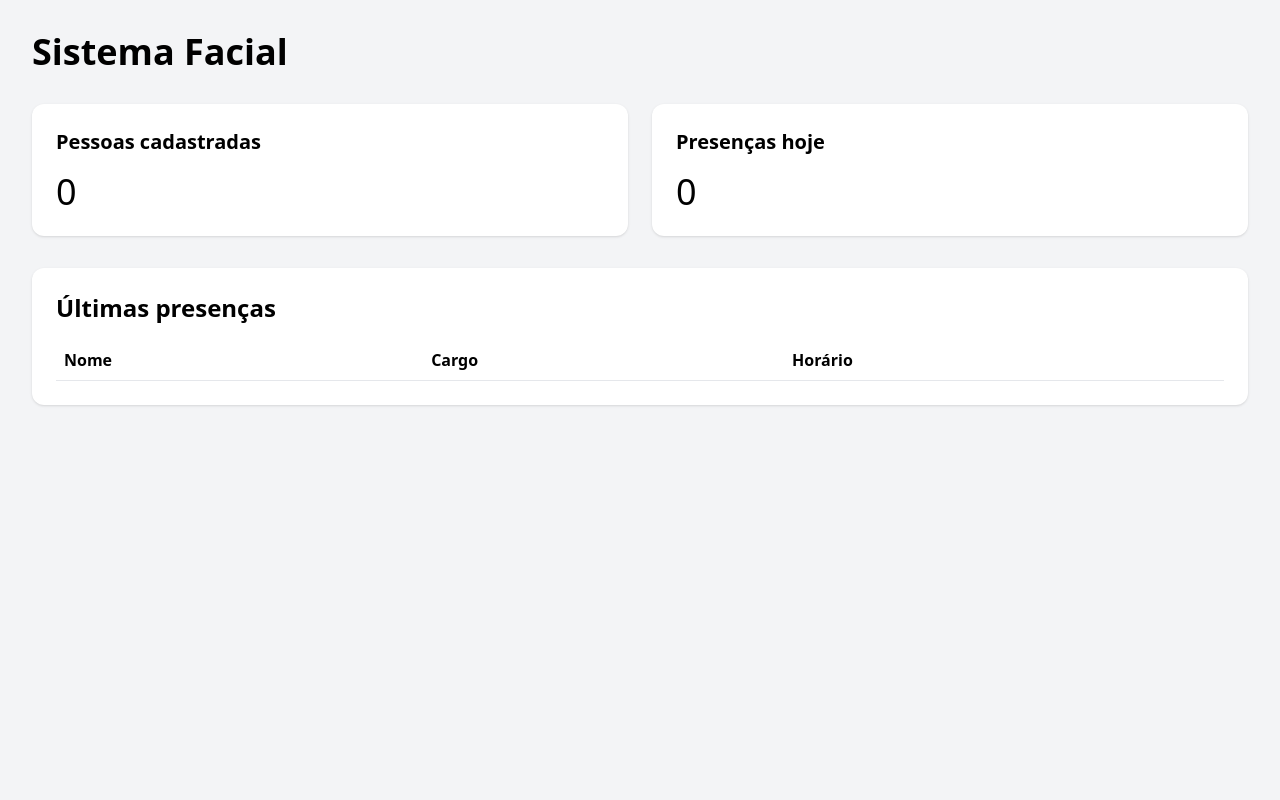
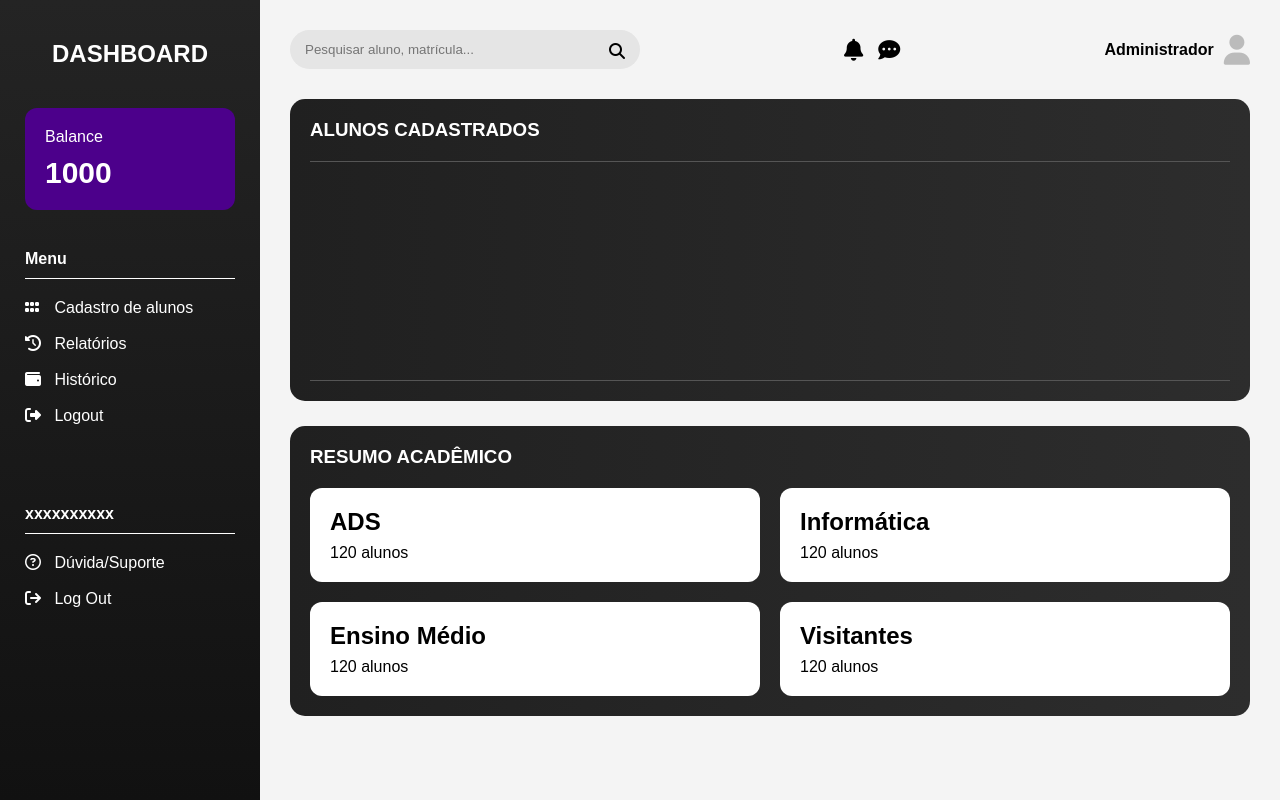
Before and after one commit to EvertonEspedito/IdFace_Django, a Django app: page / in a window 1280 px wide. Run offline with Django 5.2, Linux system fonts and the light colour scheme; data that the repository does not hold is empty; some libraries are stand-ins or nearby versions.

Commit message:
dashboard

```diff
--- /dev/null
+++ b/idFace/core/templates/dashboard.css
@@ -0,0 +1,166 @@
+*{
+    margin:0;
+    padding:0;
+    box-sizing:border-box;
+    font-family:Arial, Helvetica, sans-serif;
+}
+
+body{
+    background:#f4f4f4;
+}
+
+.dashboard{
+    display:flex;
+    min-height:100vh;
+}
+
+/* MENU LATERAL */
+
+.sidebar{
+    width:260px;
+    background:linear-gradient(180deg,#242424,#111);
+    color:white;
+    padding:40px 25px;
+}
+
+.sidebar h2{
+    text-align:center;
+    margin-bottom:40px;
+}
+
+.saldo{
+    background:#4c008b;
+    padding:20px;
+    border-radius:12px;
+    margin-bottom:40px;
+}
+
+.saldo h3{
+    margin-top:10px;
+    font-size:30px;
+}
+
+.menu h4,
+.usuario h4{
+    margin-bottom:20px;
+    border-bottom:1px solid #fff;
+    padding-bottom:10px;
+}
+
+.menu a,
+.usuario a{
+    display:block;
+    color:white;
+    text-decoration:none;
+    margin-bottom:18px;
+}
+
+.menu i,
+.usuario i{
+    width:25px;
+}
+
+.usuario{
+    margin-top:80px;
+}
+
+/* CONTEÚDO */
+
+.content{
+    flex:1;
+    padding:30px;
+}
+
+/* TOPO */
+
+header{
+    display:flex;
+    align-items:center;
+    justify-content:space-between;
+    margin-bottom:30px;
+}
+
+.search-box{
+    width:350px;
+    position:relative;
+}
+
+.search-box input{
+    width:100%;
+    padding:12px 40px 12px 15px;
+    border:none;
+    border-radius:30px;
+    background:#e5e5e5;
+}
+
+.search-box i{
+    position:absolute;
+    right:15px;
+    top:13px;
+}
+
+.top-icons{
+    display:flex;
+    gap:15px;
+    font-size:22px;
+}
+
+.admin{
+    display:flex;
+    align-items:center;
+    gap:10px;
+    font-weight:bold;
+}
+
+.admin i{
+    font-size:30px;
+    color:#bbb;
+}
+
+/* GRÁFICO */
+
+.grafico{
+    background:linear-gradient(90deg,#202020,#2d2d2d);
+    border-radius:15px;
+    padding:20px;
+    color:white;
+    margin-bottom:25px;
+}
+
+.grafico h3{
+    margin-bottom:20px;
+}
+
+.grafico-area{
+    height:220px;
+    border-top:1px solid #555;
+    border-bottom:1px solid #555;
+}
+
+/* RESUMO */
+
+.resumo{
+    background:linear-gradient(90deg,#202020,#2d2d2d);
+    border-radius:15px;
+    padding:20px;
+    color:white;
+}
+
+.cards{
+    margin-top:20px;
+
+    display:grid;
+    grid-template-columns:repeat(2,1fr);
+    gap:20px;
+}
+
+.card{
+    background:white;
+    color:black;
+    border-radius:12px;
+    padding:20px;
+}
+
+.card h2{
+    margin-bottom:8px;
+}
--- a/idFace/core/templates/dashboard.html
+++ b/idFace/core/templates/dashboard.html
@@ -1,117 +1,117 @@
 <!DOCTYPE html>
 <html lang="pt-br">
+<head>
+    <meta charset="UTF-8">
+    <title>Dashboard</title>
+    <link rel="stylesheet" href="dashboard.css">
 
-<head>
+    <!-- Icons -->
+    <link rel="stylesheet"
+    href="https://cdnjs.cloudflare.com/ajax/libs/font-awesome/6.5.1/css/all.min.css">
+</head>
+<body>
 
-    <meta charset="UTF-8">
+<div class="dashboard">
 
-    <title>
-        Dashboard
-    </title>
+    <!-- MENU -->
+    <aside class="sidebar">
 
-    <script src="https://cdn.tailwindcss.com"></script>
+        <h2>DASHBOARD</h2>
 
-</head>
-
-<body class="bg-gray-100">
-
-<div class="container mx-auto p-8">
-
-    <h1 class="text-4xl font-bold mb-8">
-        Sistema Facial
-    </h1>
-
-    <div class="grid grid-cols-2 gap-6 mb-8">
-
-        <div class="bg-white p-6 rounded-xl shadow">
-
-            <h2 class="text-xl font-bold">
-                Pessoas cadastradas
-            </h2>
-
-            <p class="text-4xl mt-4">
-                {{ totalPessoas }}
-            </p>
-
+        <div class="saldo">
+            <span>Balance</span>
+            <h3>1000</h3>
         </div>
 
-        <div class="bg-white p-6 rounded-xl shadow">
+        <div class="menu">
+            <h4>Menu</h4>
 
-            <h2 class="text-xl font-bold">
-                Presenças hoje
-            </h2>
+            <a href="#"><i class="fa-solid fa-grip"></i> Cadastro de alunos</a>
 
-            <p class="text-4xl mt-4">
-                {{ totalHoje }}
-            </p>
+            <a href="#"><i class="fa-solid fa-clock-rotate-left"></i> Relatórios</a>
 
+            <a href="#"><i class="fa-solid fa-wallet"></i> Histórico</a>
+
+            <a href="#"><i class="fa-solid fa-right-from-bracket"></i> Logout</a>
         </div>
 
-    </div>
+        <div class="usuario">
+            <h4>xxxxxxxxxx</h4>
 
-    <div class="bg-white p-6 rounded-xl shadow">
+            <a href="#"><i class="fa-regular fa-circle-question"></i> Dúvida/Suporte</a>
 
-        <h2 class="text-2xl font-bold mb-4">
+            <a href="#"><i class="fa-solid fa-arrow-right-from-bracket"></i> Log Out</a>
+        </div>
 
-            Últimas presenças
+    </aside>
 
-        </h2>
+    <!-- CONTEÚDO -->
+    <main class="content">
 
-        <table class="w-full">
+        <header>
 
-            <thead>
+            <div class="search-box">
+                <input type="text" placeholder="Pesquisar aluno, matrícula...">
+                <i class="fa-solid fa-magnifying-glass"></i>
+            </div>
 
-                <tr class="border-b">
+            <div class="top-icons">
+                <i class="fa-solid fa-bell"></i>
+                <i class="fa-solid fa-comment-dots"></i>
+            </div>
 
-                    <th class="text-left p-2">
-                        Nome
-                    </th>
+            <div class="admin">
+                <span>Administrador</span>
+                <i class="fa-solid fa-user"></i>
+            </div>
 
-                    <th class="text-left p-2">
-                        Cargo
-                    </th>
+        </header>
 
-                    <th class="text-left p-2">
-                        Horário
-                    </th>
+        <!-- GRÁFICO -->
+        <section class="grafico">
 
-                </tr>
+            <h3>ALUNOS CADASTRADOS</h3>
 
-            </thead>
+            <div class="grafico-area">
 
-            <tbody>
+            </div>
 
-                {% for presenca in ultimasPresencas %}
+        </section>
 
-                <tr class="border-b">
+        <!-- RESUMO -->
+        <section class="resumo">
 
-                    <td class="p-2">
+            <div class="titulo">
+                <h3>RESUMO ACADÊMICO</h3>
+            </div>
 
-                        {{ presenca.pessoa.nome }}
+            <div class="cards">
 
-                    </td>
+                <div class="card">
+                    <h2>ADS</h2>
+                    <p>120 alunos</p>
+                </div>
 
-                    <td class="p-2">
+                <div class="card">
+                    <h2>Informática</h2>
+                    <p>120 alunos</p>
+                </div>
 
-                        {{ presenca.pessoa.cargo }}
+                <div class="card">
+                    <h2>Ensino Médio</h2>
+                    <p>120 alunos</p>
+                </div>
 
-                    </td>
+                <div class="card">
+                    <h2>Visitantes</h2>
+                    <p>120 alunos</p>
+                </div>
 
-                    <td class="p-2">
+            </div>
 
-                        {{ presenca.data_hora }}
+        </section>
 
-                    </td>
-
-                </tr>
-
-                {% endfor %}
-
-            </tbody>
-
-        </table>
-
-    </div>
+    </main>
 
 </div>
 
```
Also changed, not shown: idFace/core/templates/cadastro.html (+7 -5 lines).
